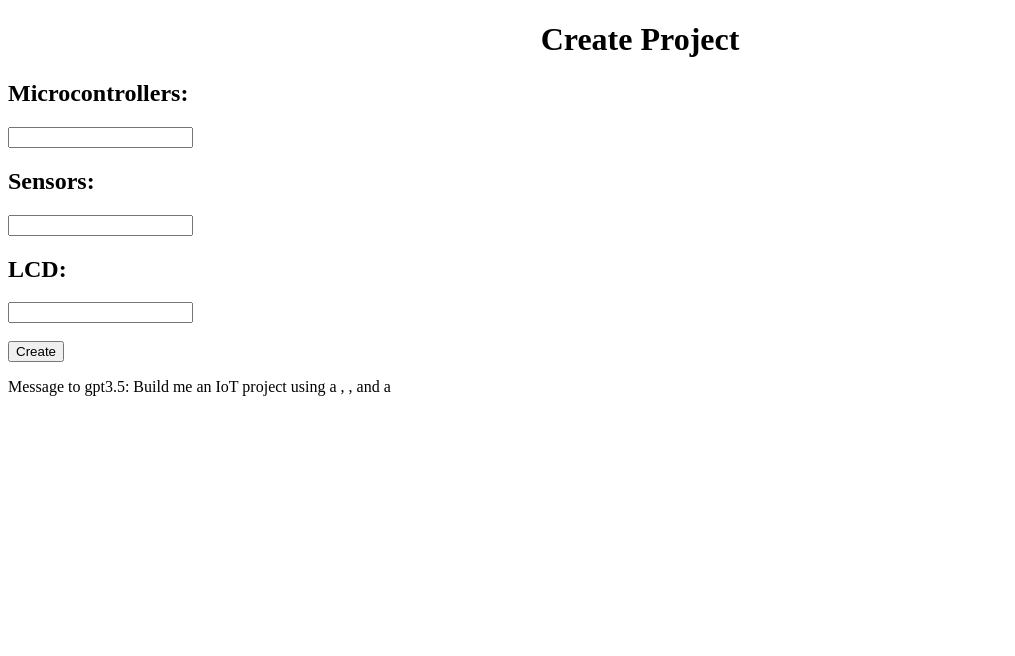
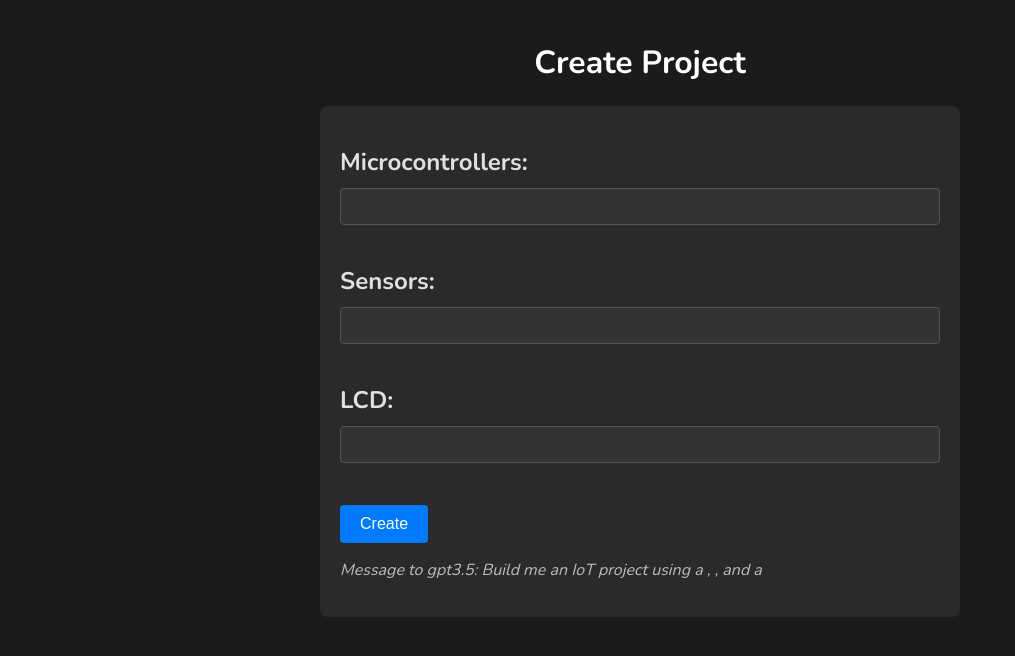
Before and after one commit to cammcinnes/IoT-now, a React (Vite) app in the folder main/: page /create in a window 1280 px wide. Shown: the top 656 px of the page, without its empty margins (0-1015 px from the left). Built offline with nearby package versions, Linux system fonts and the light colour scheme.

Commit message:
Minor changes to front end styling

```diff
--- a/main/src/main.jsx
+++ b/main/src/main.jsx
@@ -4,22 +4,22 @@ import {
   createBrowserRouter,
   RouterProvider,
 } from "react-router-dom";
-import Home from "./pages/Home";
 import CreateProject from "./pages/CreateProject";
 import ErrorPage from "./pages/ErrorPage";
+import Home from "./pages/Home";
 // import Project from "./pages/Project";
 
 const router = createBrowserRouter([
   {
     path: "/",
-    element: <Home/>,
+    element: <Home />,
     errorElement: <ErrorPage />
   },
   {
     path: "create",
     element: <CreateProject />,
     errorElement: <ErrorPage />
-  },
+  }
   // {
   //   path: "project",
   //   element: <Project />,
--- a/main/src/pages/CreateProject.jsx
+++ b/main/src/pages/CreateProject.jsx
@@ -1,5 +1,6 @@
 import { useEffect, useState } from 'react';
-import "../style/Home.css";
+import "../style/CreateProject.css";
+import "../style/Main.css";
 // import { useNavigate } from 'react-router-dom';
 
 // show values on page if working on code
--- a/main/src/pages/Home.jsx
+++ b/main/src/pages/Home.jsx
@@ -1,7 +1,6 @@
-import { useState } from 'react'
-import "../style/Home.css"
-import Button from '../components/Button'
 import { useNavigate } from 'react-router-dom';
+import "../style/Home.css";
+import "../style/Main.css";
 
 function Home() {
   const navigate = useNavigate();
@@ -12,7 +11,7 @@ function Home() {
 
   return (
     <>
-      <h1>HomePage</h1>
+      <h1>Home Page</h1>
       <button onClick={goto}> Create Project </button>
     </>
   );
--- /dev/null
+++ b/main/src/style/CreateProject.css
@@ -0,0 +1,45 @@
+.input {
+    text-align: left;
+    background-color: #2A2A2A;
+    padding: 20px;
+    border-radius: 8px;
+    max-width: 600px;
+    margin: 20px auto;
+    color: #e0e0e0;
+}
+
+.input h2 {
+    color: #e0e0e0;
+    margin-bottom: 10px;
+}
+
+.input input[type="text"] {
+    width: 100%;
+    padding: 10px;
+    margin-bottom: 20px;
+    border: 1px solid #555;
+    background-color: #333;
+    color: #e0e0e0;
+    border-radius: 4px;
+    box-sizing: border-box;
+}
+
+.input button {
+    background-color: #007bff;
+    color: white;
+    padding: 10px 20px;
+    border: none;
+    border-radius: 4px;
+    cursor: pointer;
+    font-size: 16px;
+    transition: background-color 0.3s ease;
+}
+
+.input button:hover {
+    background-color: #0056b3;
+}
+
+.input p {
+    color: #bdbdbd;
+    font-style: italic;
+}
--- a/main/src/style/Home.css
+++ b/main/src/style/Home.css
@@ -1,7 +1,14 @@
-body {
-    text-align: center;
+button {
+    background-color: #007bff;
+    color: white;
+    padding: 10px 20px;
+    border: none;
+    border-radius: 4px;
+    cursor: pointer;
+    font-size: 16px;
+    transition: background-color 0.3s ease;
 }
-.input {
-    text-align: left;
 
+button:hover {
+    background-color: #0056b3;
 }
--- /dev/null
+++ b/main/src/style/Main.css
@@ -0,0 +1,14 @@
+@import url('https://fonts.googleapis.com/css2?family=Nunito:wght@400;700&display=swap');
+
+body {
+    font-family: 'Nunito', sans-serif;
+    background-color: #1c1b1b;
+    margin: 0;
+    padding: 20px;
+    color: #b4b2b2;
+    text-align: center;
+}
+
+h1 {
+    color: #ffffff;
+}
```
Also changed, not shown: main/src/components/Navbar.jsx (added, +23 -0 lines).
